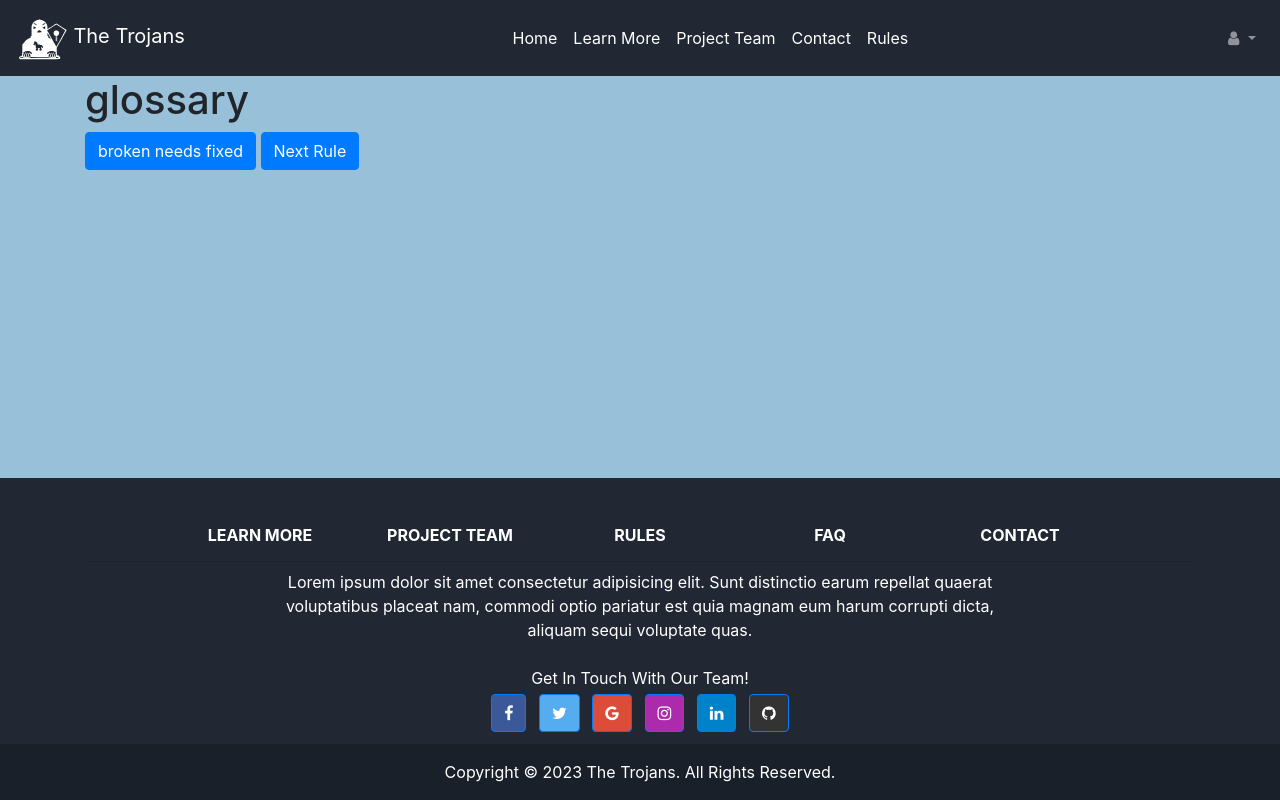
After one commit to HCIGiovanniFanclub/HCIProject, a Flask app: page /glossary in a window 1280 px wide. The commit adds this page. Run offline with Flask 3, Linux system fonts and the light colour scheme; some libraries are stand-ins or nearby versions.

Commit message:
added glossary

```diff
--- a/website/templates/base.html
+++ b/website/templates/base.html
@@ -35,7 +35,7 @@
           <a class="nav-item nav-link text-white" id="more" href="/more">Learn More</a>
           <a class="nav-item nav-link text-white" id="team" href="/team">Project Team</a>
           <a class="nav-item nav-link text-white" id="contact" href="/contact">Contact</a>
-          <a class="nav-item nav-link text-white" id="rules" href="/rule1">Rules</a>
+          <a class="nav-item nav-link text-white" id="rules" href="/glossary">Rules</a>
           </div>
       </div>
       	  <div class="justify-content-end">
--- /dev/null
+++ b/website/templates/glossary.html
@@ -0,0 +1,9 @@
+{% extends "base.html"%} {% block title %} Glossary {% endblock %} {%block content
+    %}
+    <h1>
+     glossary
+    </h1>
+    <a href="/home" class="btn btn-primary">broken needs fixed</a>
+    <a href="/rule1" class="btn btn-primary">Next Rule</a>
+
+    {% endblock%}
--- a/website/templates/home.html
+++ b/website/templates/home.html
@@ -1,5 +1,5 @@
 {% extends "base.html"%} {% block title %} Home {% endblock %} {%block content
 %}
 <h1>This is the home page</h1>
-<a href="/rule1" class="btn btn-primary">Rules</a>
+<a href="/glossary" class="btn btn-primary">Rules</a>
 {% endblock%}
--- a/website/templates/rule1.html
+++ b/website/templates/rule1.html
@@ -9,5 +9,7 @@
   by helping users become familiar with the digital landscape of your product so
   they can achieve their goals more easily.
 </h1>
+
+<a href="/glossary" class="btn btn-primary">Previous Rule</a>
 <a href="/rule2" class="btn btn-primary">Next Rule</a>
 {% endblock%}
--- a/website/views.py
+++ b/website/views.py
@@ -61,3 +61,7 @@ def rule7():
 @views.route('/rule8')
 def rule8():
     return render_template('rule8.html', user=current_user)
+
+@views.route('/glossary')
+def glossary():
+    return render_template('glossary.html', user=current_user)
```
